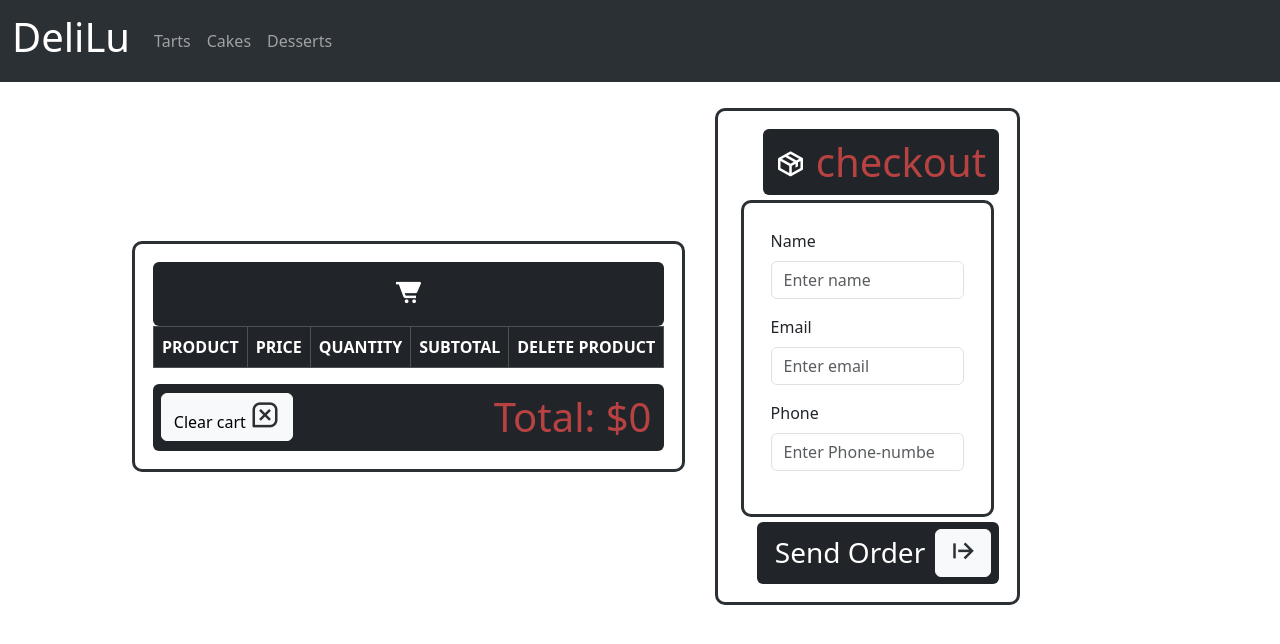
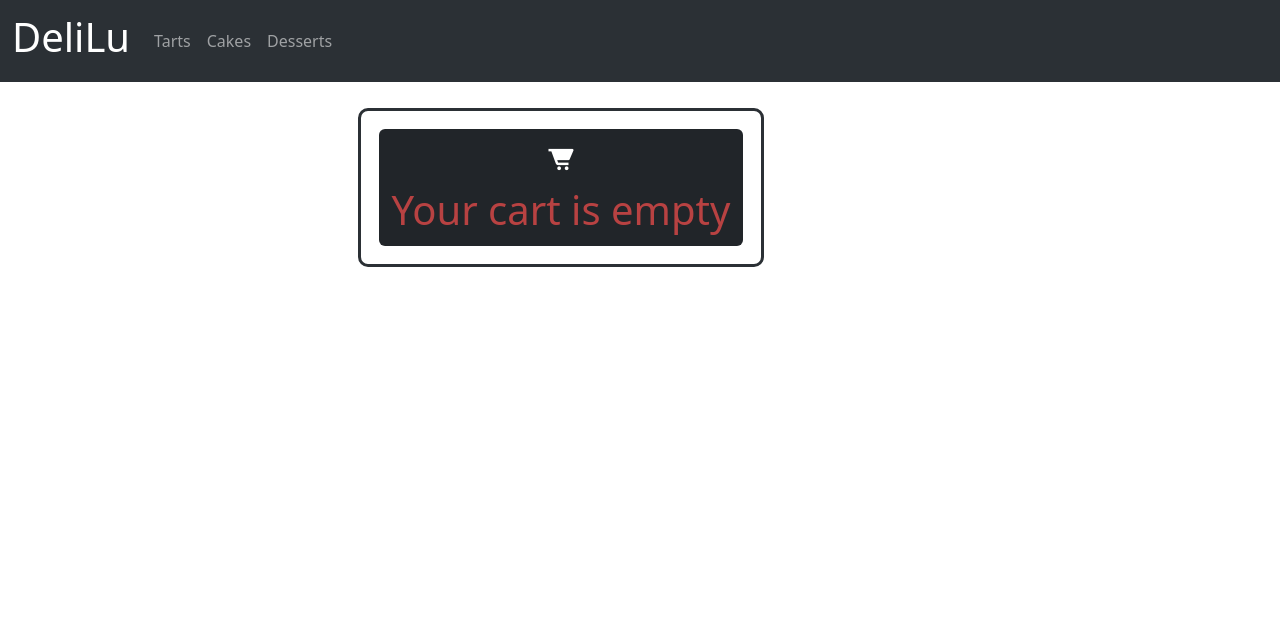
Before and after one commit to AlexisBazila/DeliLu, a React (Vite) app: page /cart in a window 1280 px wide. Shown: the top 644 px of the page. Built offline with nearby package versions, Linux system fonts and the light colour scheme.

Commit message:
cart empty OK

```diff
--- a/src/components/Checkout.jsx
+++ b/src/components/Checkout.jsx
@@ -62,6 +62,21 @@ const Cart = () => {
 		});
 	};
 
+	if (items.length === 0) {
+		return (
+			<div className="cart">
+				<div className="order">
+					<Badge bg="dark">
+						<h1>
+							<i className="bx bxs-cart-alt icart"></i>
+							<h2>Your cart is empty</h2>
+						</h1>
+					</Badge>
+				</div>
+			</div>
+		);
+	}
+
 	return (
 		<div className="cart">
 			<div className="order">
```
